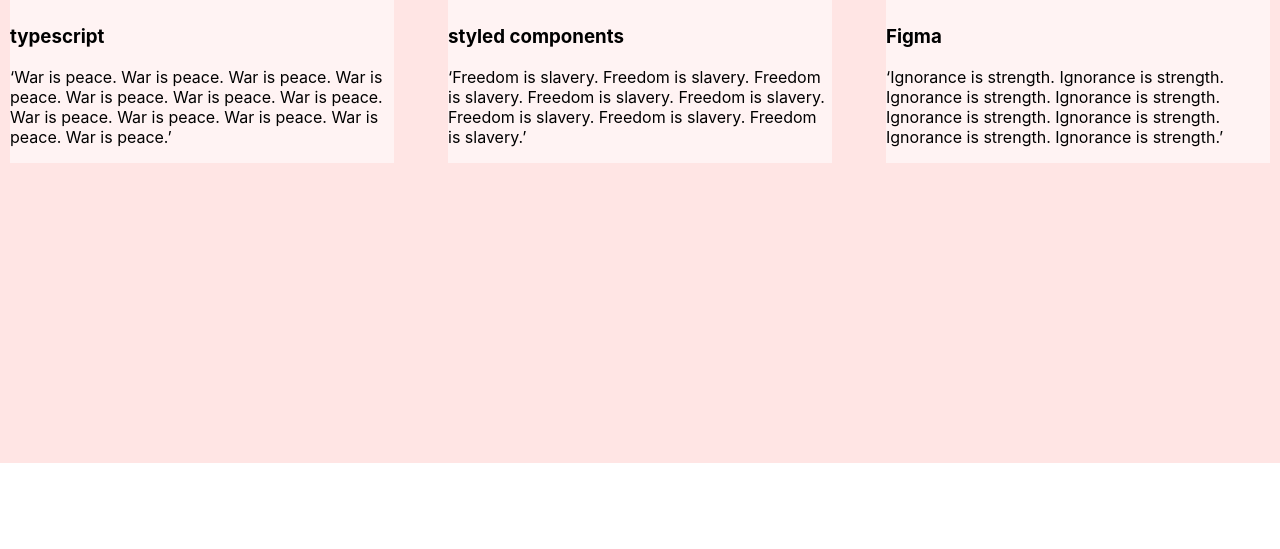
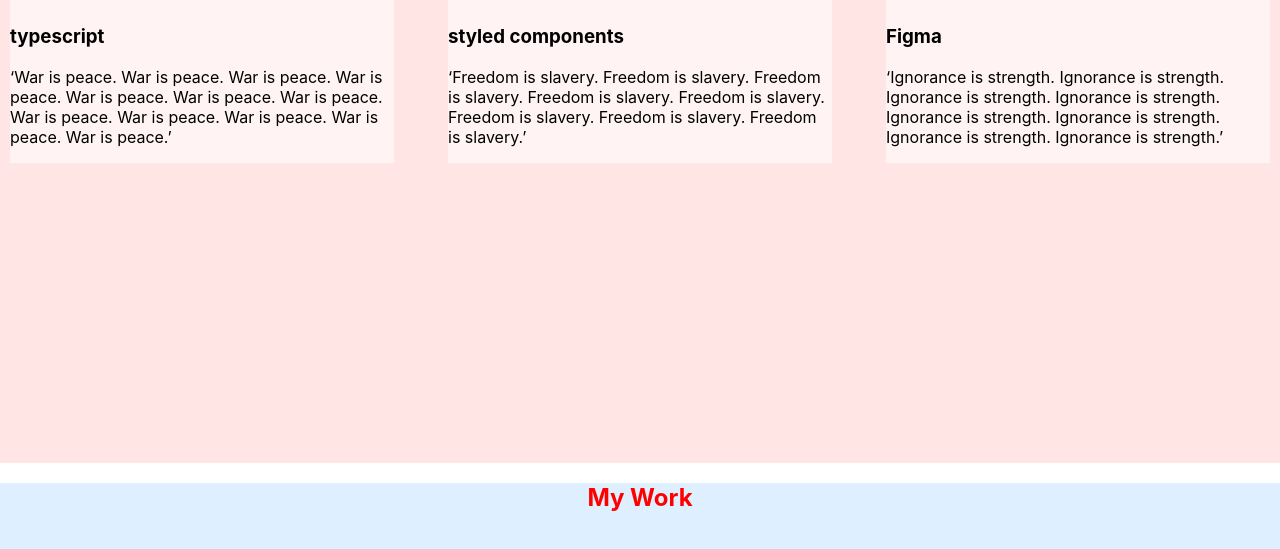
Before and after one commit to melfiqq/Maryia_Portfolio_ITi, a React app: page / in a window 1280 px wide. Shown: the part 1211-1760 px from the top of the page. Before the commit the page ends 1674 px from the top, so only its background shows below. Built offline with nearby package versions, Linux system fonts and the light colour scheme.

Commit message:
Code were updated

```diff
--- a/src/App.tsx
+++ b/src/App.tsx
@@ -3,6 +3,7 @@
 import { Header } from './layout/header/Header';
 import { Main } from './layout/sections/main/Main';
 import { Skills } from './layout/sections/skills/Skills';
+import { Works } from './layout/sections/works/Works';
 
 function App() {
     return (
@@ -10,6 +11,7 @@
            <Header/>
            <Main/>
            <Skills/>
+           <Works/>
         </div>
     );
 }
--- /dev/null
+++ b/src/layout/sections/works/Works.tsx
@@ -0,0 +1,16 @@
+import React from "react";
+import styled from "styled-components";
+import { SectionTitle } from "../../../components/SectionTitle";
+
+export const Works = () => {
+    return (
+        <StyledWorks>
+            <SectionTitle>My Work</SectionTitle>
+        </StyledWorks>
+    )
+}
+
+const StyledWorks = styled.section`
+min-height: 100vh;
+background-color: #deefff;
+`
```
